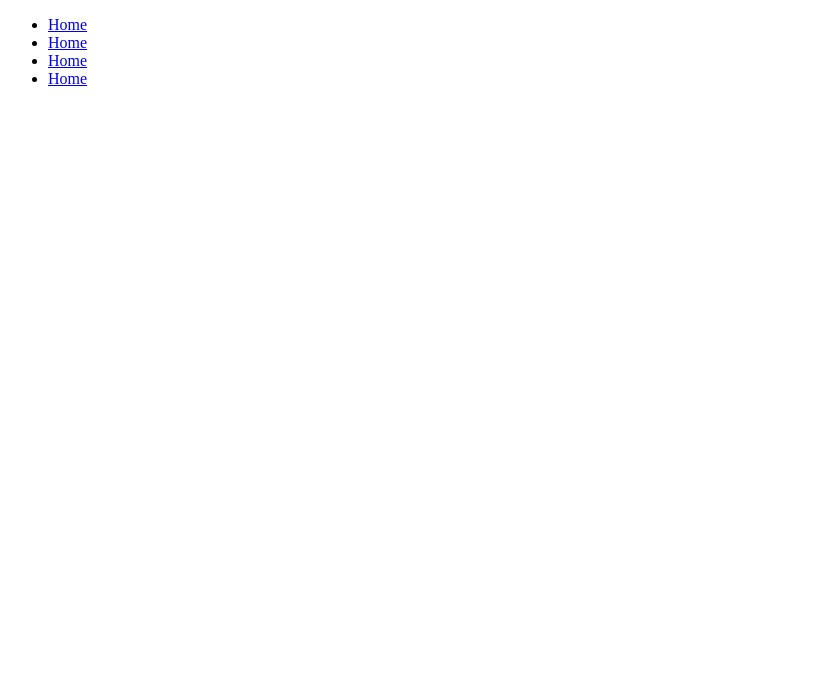
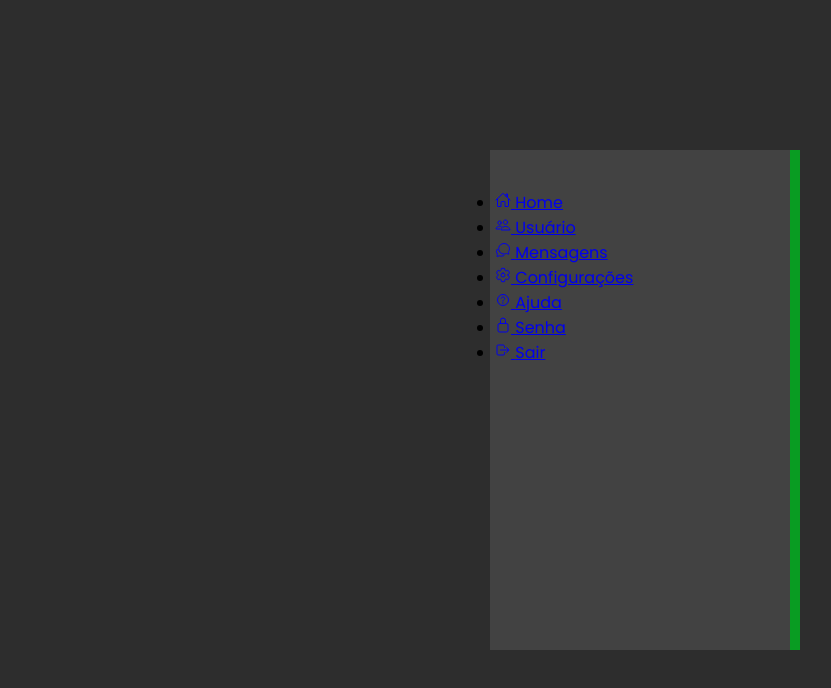
Before and after one commit to diogorochembach/Menu-Lateral, a plain HTML site: page index.html in a window 1280 px wide. Shown: the whole page, without its empty margins (0-831 px from the left). Drawn offline with nearby package versions, Linux system fonts and the light colour scheme.

Commit message:
Criação estilo css

```diff
--- a/index.html
+++ b/index.html
@@ -4,6 +4,12 @@
     <meta charset="UTF-8" />
     <meta http-equiv="X-UA-Compatible" content="IE=edge" />
     <meta name="viewport" content="width=device-width, initial-scale=1.0" />
+    <link rel="preconnect" href="https://fonts.googleapis.com" />
+    <link rel="preconnect" href="https://fonts.gstatic.com" crossorigin />
+    <link
+      href="https://fonts.googleapis.com/css2?family=Montserrat:wght@600;700&family=Poppins:wght@200;300;400;500;600;700;800;900&display=swap"
+      rel="stylesheet"
+    />
     <title>Menu Left</title>
     <link rel="stylesheet" href="./style.css" />
   </head>
@@ -12,29 +18,67 @@
       <ul>
         <li class="list">
           <a href="#">
-            <span class="icon"></span>
+            <span class="icon"><ion-icon name="home-outline"></ion-icon></span>
             <span class="list">Home</span>
           </a>
         </li>
         <li class="list">
           <a href="#">
-            <span class="icon"></span>
-            <span class="list">Home</span>
+            <span class="icon"
+              ><ion-icon name="people-outline"></ion-icon
+            ></span>
+            <span class="list">Usuário</span>
           </a>
         </li>
         <li class="list">
           <a href="#">
-            <span class="icon"></span>
-            <span class="list">Home</span>
+            <span class="icon"
+              ><ion-icon name="chatbubbles-outline"></ion-icon
+            ></span>
+            <span class="list">Mensagens</span>
           </a>
         </li>
         <li class="list">
           <a href="#">
-            <span class="icon"></span>
-            <span class="list">Home</span>
+            <span class="icon"
+              ><ion-icon name="settings-outline"></ion-icon
+            ></span>
+            <span class="list">Configurações</span>
+          </a>
+        </li>
+        <li class="list">
+          <a href="#">
+            <span class="icon"
+              ><ion-icon name="help-circle-outline"></ion-icon
+            ></span>
+            <span class="list">Ajuda</span>
+          </a>
+        </li>
+        <li class="list">
+          <a href="#">
+            <span class="icon"
+              ><ion-icon name="lock-closed-outline"></ion-icon
+            ></span>
+            <span class="list">Senha</span>
+          </a>
+        </li>
+        <li class="list">
+          <a href="#">
+            <span class="icon"
+              ><ion-icon name="log-out-outline"></ion-icon
+            ></span>
+            <span class="list">Sair</span>
           </a>
         </li>
       </ul>
     </div>
+    <script
+      type="module"
+      src="https://unpkg.com/ionicons@7.1.0/dist/ionicons/ionicons.esm.js"
+    ></script>
+    <script
+      nomodule
+      src="https://unpkg.com/ionicons@7.1.0/dist/ionicons/ionicons.js"
+    ></script>
   </body>
 </html>
--- a/style.css
+++ b/style.css
@@ -0,0 +1,32 @@
+* {
+  margin: 0;
+  padding: 0;
+  box-sizing: border-box;
+  font-family: "Montserrat", sans-serif;
+  font-family: "Poppins", sans-serif;
+}
+
+body {
+  display: flex;
+  justify-content: center;
+  align-items: center;
+  min-height: 100vh;
+  background-color: #2d2d2d;
+}
+
+.navigation {
+  position: relative;
+  height: 500px;
+  background-color: #424242;
+  width: 300px;
+  box-shadow: 10px 0 0 #099c22;
+}
+
+.navigation ul {
+  position: absolute;
+  top: 0;
+  left: 0;
+  width: 100%;
+  padding-left: 5px;
+  padding-top: 40px;
+}
```
